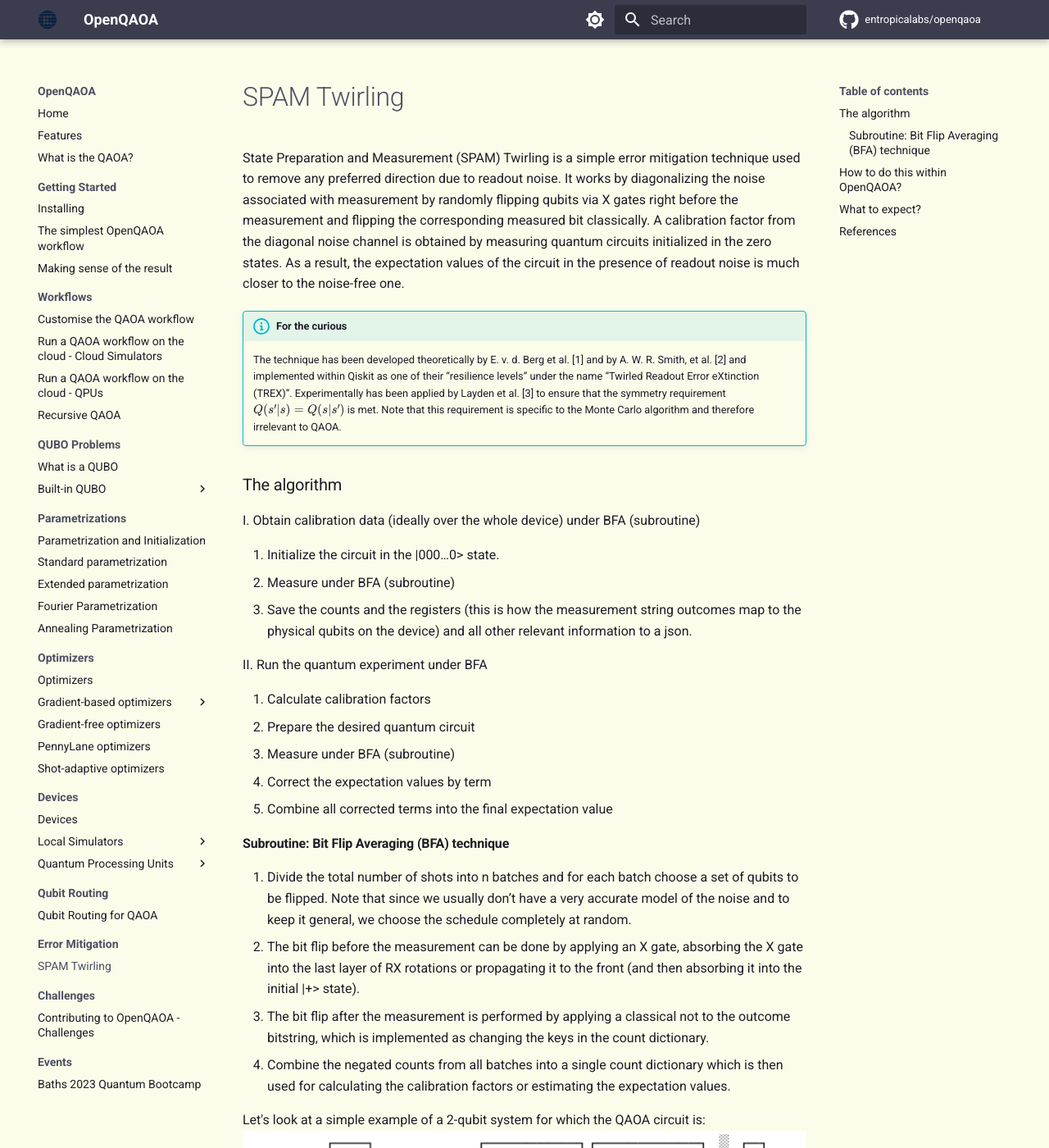
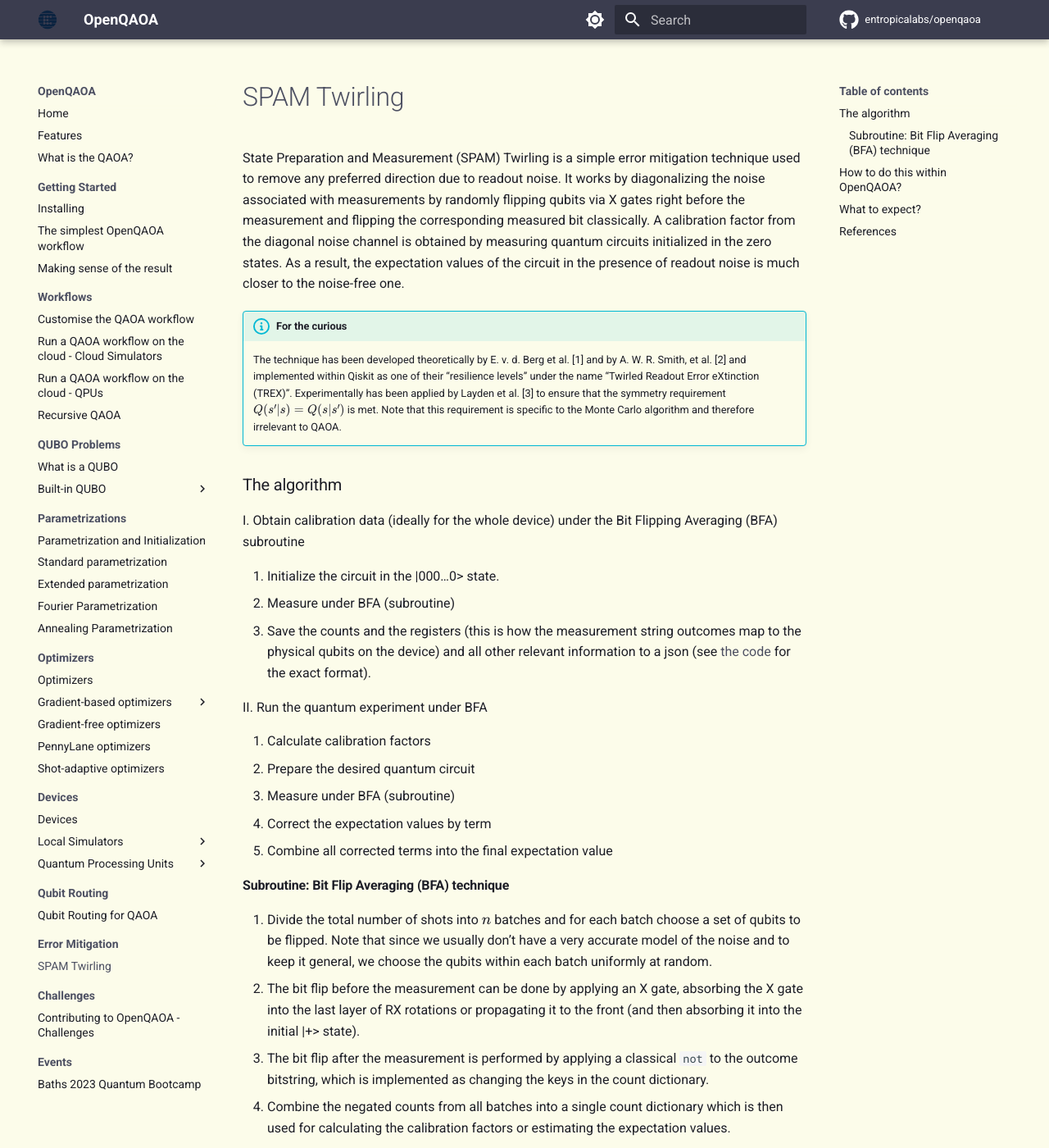
Before and after one commit to entropicalabs/openqaoa-website, an MkDocs documentation site: the page built from docs/error-mitigation/spam-twirling.md, in a window 1280 px wide and 1400 px high. Shown: the whole window at 82% size. Built offline with MkDocs 1.6.1 and Material for MkDocs 9.7.7, drawn with Linux system fonts in a browser that asks for light colours; comment, search, counter and statistics services are not loaded; some of the changed text lies outside the part shown.

Commit message:
Update spam-twirling.md

````diff
--- a/docs/error-mitigation/spam-twirling.md
+++ b/docs/error-mitigation/spam-twirling.md
@@ -1,6 +1,6 @@
 # SPAM Twirling
 
-State Preparation and Measurement (SPAM) Twirling is a simple error mitigation technique used to remove any preferred direction due to readout noise.  It works by diagonalizing the noise associated with measurement by randomly flipping qubits via X gates right before the measurement and flipping the corresponding measured bit classically.
+State Preparation and Measurement (SPAM) Twirling is a simple error mitigation technique used to remove any preferred direction due to readout noise.  It works by diagonalizing the noise associated with measurements by randomly flipping qubits via X gates right before the measurement and flipping the corresponding measured bit classically.
 A calibration factor from the diagonal noise channel is obtained by measuring quantum circuits initialized in the zero states. As a result, the expectation values of the circuit in the presence of readout noise is much closer to the noise-free one.
 
 !!! info "For the curious"
@@ -8,11 +8,11 @@ A calibration factor from the diagonal noise channel is obtained by measuring qu
 
 
 ### The algorithm
-I. Obtain calibration data (ideally over the whole device) under BFA (subroutine)
+I. Obtain calibration data (ideally for the whole device) under the Bit Flipping Averaging (BFA) subroutine
 
 1. Initialize the circuit in the |000…0> state.
 2. Measure under BFA (subroutine)
-3. Save the counts and the registers (this is how the measurement string outcomes map to the physical qubits on the device) and all other relevant information to a json.
+3. Save the counts and the registers (this is how the measurement string outcomes map to the physical qubits on the device) and all other relevant information to a json (see [the code](https://github.com/entropicalabs/openqaoa/blob/dev/tests/qpu_calibration_data/README_calibration_files.md) for the exact format).
 
 II. Run the quantum experiment under BFA
 
@@ -24,17 +24,17 @@ II. Run the quantum experiment under BFA
 
 #### Subroutine: Bit Flip Averaging (BFA) technique
 
-1. Divide the total number of shots into n batches and for each batch choose a set of qubits to be flipped. Note that since we usually don’t have a very accurate model of the noise and to keep it general, we choose the schedule completely at random.
+1. Divide the total number of shots into $n$ batches and for each batch choose a set of qubits to be flipped. Note that since we usually don’t have a very accurate model of the noise and to keep it general, we choose the qubits within each batch uniformly at random.
 2. The bit flip before the measurement can be done by applying an X gate, absorbing the X gate into the last layer of RX rotations or propagating it to the front (and then absorbing it into the initial |+> state).
-3. The bit flip after the measurement is performed by applying a classical not to the outcome bitstring, which is implemented as changing the keys in the count dictionary.
+3. The bit flip after the measurement is performed by applying a classical `not` to the outcome bitstring, which is implemented as changing the keys in the count dictionary.
 4. Combine the negated counts from all batches into a single count dictionary which is then used for calculating the calibration factors or estimating the expectation values.
 
 Let's look at a simple example of a 2-qubit system for which the QAOA circuit is:
 ![circuit_original](/img/spam_twirling_circuit_0.png)
 
-Under BFA, at every batch what is executed on the quantum hardware will be the original QAOA circuit plus X gates on random qubits. for this very simple example, the X gate can be applied to the first qubit:
+Under BFA, every batch implements the desired QAOA circuit with single X gates prepended/appended randomly on a subset of the qubits. Considering,as an example, a simple two qubit circuit, there are 3 posibilities for the X gates. They can be applied to the first qubit
 ![circuit_XI](/img/spam_twirling_circuit_2.png)
-to the second one:
+to the second one
 ![circuit_IX](/img/spam_twirling_circuit_3.png)
 or to both:
 ![circuit_XX](/img/spam_twirling_circuit_1.png)
@@ -43,13 +43,14 @@ or to both:
 
 In the workflows, this can be implemented by simply doing:
 ```Python
+q = QAOA()
 q.set_error_mitigation_properties(error_mitigation_technique='spam_twirling',
                                   n_batches=4,
-                                  calibration_data_location='filename',
+                                  calibration_data_location='path_to_calibration_data',
                                   )
 ```
 
-Internally, OpenQAOA modifies the backend object in order to divide the computation in batches, where each batch fetures a different set of negated qubits.
+Internally, OpenQAOA modifies the backend object in order to divide the computation in batches and applies the conditional X gate on a set of qubits choosen uniformly at random
 ```Python
 if error_mitigation_properties.error_mitigation_technique == 'spam_twirling':
     backend = SPAMTwirlingWrapper(backend=self.backend,
````
Also changed, not shown: other parts of docs/error-mitigation/spam-twirling.md (+2 -1 lines).
